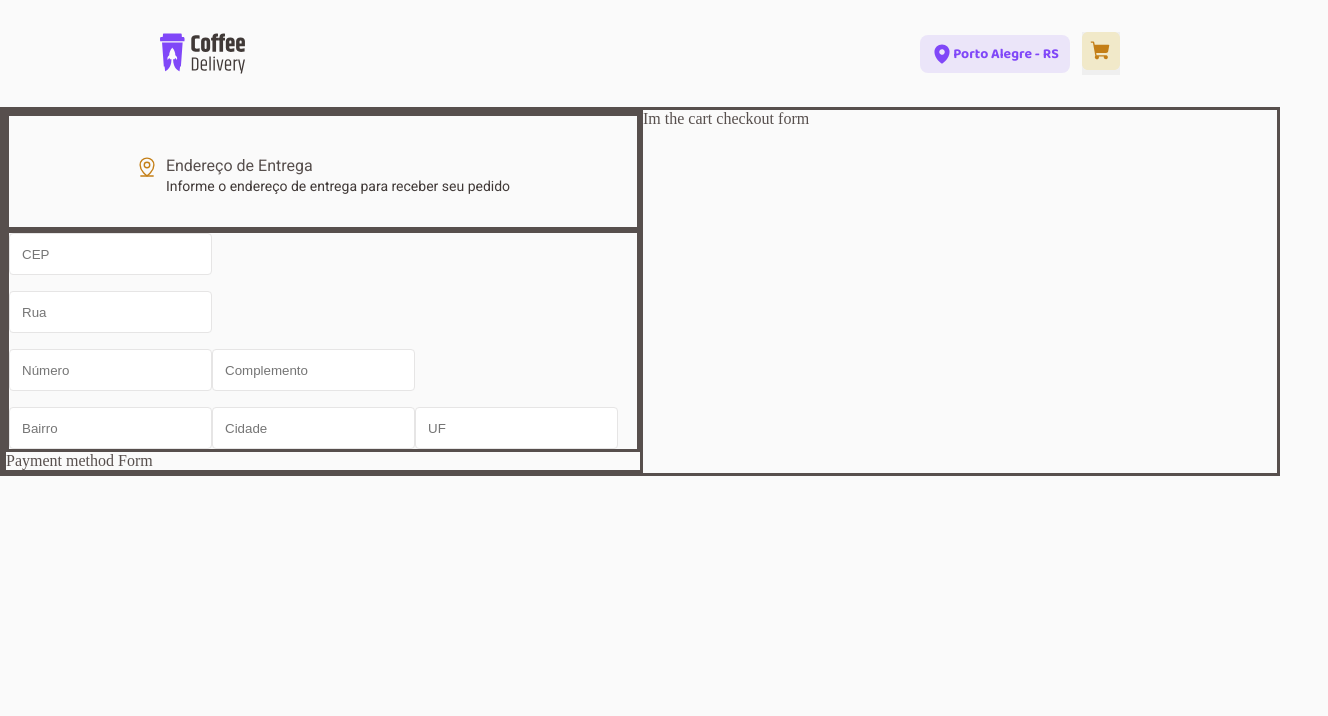
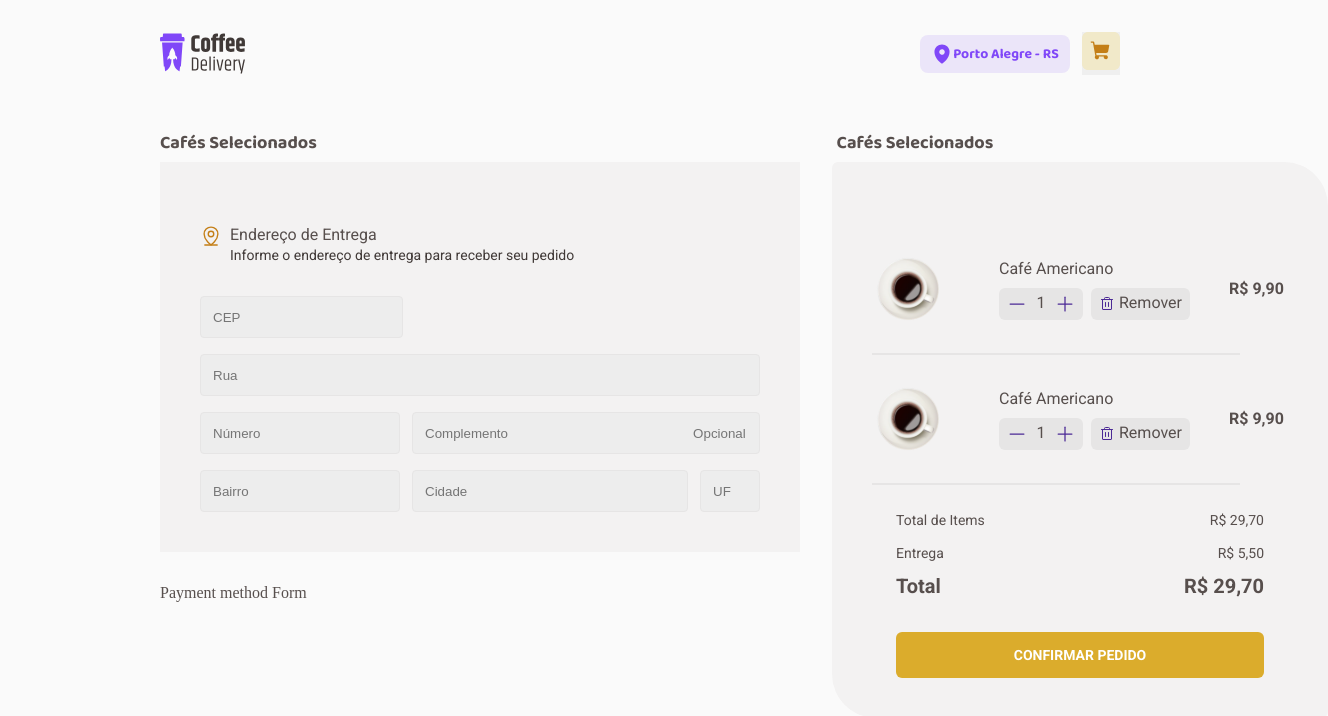
Before and after one commit to TrillesP/Cypress-Store-Automation, a React (Vite) app: page /checkout in a window 1280 px wide. Shown: the top 716 px of the page, 1328 px wide, since content can reach past the window. Built offline with nearby package versions, Linux system fonts and the light colour scheme.

Commit message:
Added Address and Cart Items components styling.

```diff
--- a/src/pages/Checkout/components/AddressForm/index.tsx
+++ b/src/pages/Checkout/components/AddressForm/index.tsx
@@ -19,6 +19,7 @@ import {
 export function AddressForm() {
   return (
     <FormContainer>
+      <h3>Cafés Selecionados</h3>
       <form action="">
         <AddressInfoContainer>
           <MapPinLine size={22} color={defaultTheme['yellow-dark']} />
@@ -32,7 +33,7 @@ export function AddressForm() {
           <StreetInput placeholder="Rua" />
           <NumberComplementContainer>
             <NumberInput placeholder="Número" />
-            <ComplementInput placeholder="Complemento" />
+            <ComplementInput placeholder="Complemento                                                  Opcional" />
           </NumberComplementContainer>
           <NeighborhoodCityUFContainer>
             <NeighborhoodInput placeholder="Bairro" />
--- a/src/pages/Checkout/components/AddressForm/styles.ts
+++ b/src/pages/Checkout/components/AddressForm/styles.ts
@@ -1,14 +1,32 @@
 import styled from 'styled-components'
 
-export const FormContainer = styled.div``
+export const FormContainer = styled.div`
+  /* border-style: solid; */
+  padding: 40px;
+  gap: 32px;
+  width: 640px;
+  background: ${(props) => props.theme['base-card']};
+  /* margin-left 160px; */
+  h3 {
+    align-items: flex-start;
+    position: relative;
+    top: -70px;
+    left: -40px;
+    font-family: 'Baloo 2';
+    font-style: normal;
+    font-weight: 700;
+    font-size: 18px;
+    line-height: 130%;
+  }
+`
 
 export const AddressInfoContainer = styled.div`
-  border-style: solid;
   display: flex;
   flex-direction: row;
   justify-content: center;
   gap: 8px;
-  padding: 40px 0px 32px 0px;
+  padding: 0px 0px 32px 0px;
+  justify-content: flex-start;
 `
 
 export const AddressLabelContainer = styled.div`
@@ -35,20 +53,16 @@ export const AddressLabelContainer = styled.div`
 `
 
 export const AddressFieldsContainer = styled.div`
-  border-style: solid;
   display: flex;
   flex-direction: column;
   align-items: flex-start;
   gap: 16px;
 `
 
-export const NeighborhoodCityUFContainer = styled.div``
-
-export const NumberComplementContainer = styled.div``
-
 export const BaseInput = styled.input`
   height: 42px;
 
+  background: ${(props) => props.theme['base-input']};
   padding: 12px;
   gap: 4px;
   border: 1px solid #e6e5e5;
@@ -57,14 +71,44 @@ export const BaseInput = styled.input`
 
 export const CEPInput = styled(BaseInput)``
 
-export const StreetInput = styled(BaseInput)``
+export const StreetInput = styled(BaseInput)`
+  width: 35rem;
+`
+export const NumberComplementContainer = styled.div`
+  display: flex;
+  flex-direction: row;
+  align-items: center;
+  padding: 0px;
+  gap: 12px;
+  width: 560px;
+`
 
-export const NumberInput = styled(BaseInput)``
+export const NumberInput = styled(BaseInput)`
+  width: 12.5rem;
+`
 
-export const ComplementInput = styled(BaseInput)``
+export const ComplementInput = styled(BaseInput)`
+  width: 348px;
+`
+export const NeighborhoodCityUFContainer = styled.div`
+  display: flex;
+  flex-direction: row;
+  align-items: center;
+  padding: 0px;
+  gap: 12px;
 
-export const NeighborhoodInput = styled(BaseInput)``
+  width: 560px;
+  height: 42px;
+`
 
-export const CityInput = styled(BaseInput)``
+export const NeighborhoodInput = styled(BaseInput)`
+  width: 12.5rem;
+`
 
-export const UFInput = styled(BaseInput)``
+export const CityInput = styled(BaseInput)`
+  width: 17.25rem;
+`
+
+export const UFInput = styled(BaseInput)`
+  width: 3.75rem;
+`
--- /dev/null
+++ b/src/pages/Checkout/components/CartCheckoutForm/components/CartItem/index.tsx
@@ -0,0 +1,44 @@
+import { Minus, Plus, Trash } from 'phosphor-react'
+import { defaultTheme } from '../../../../../../styles/themes/default'
+import {
+  AddAndRemoveCounter,
+  CartItemContainer,
+  CartItemWrapper,
+  CoffeeActionsContainer,
+  CoffeeDetailContainer,
+  CoffeePrice,
+  RemoveFromCartButton,
+  Separator,
+} from './styles'
+
+import coffeeImg from '../../../../../../assets/Coffees/Type=Americano.svg'
+
+export function CartItem() {
+  return (
+    <CartItemWrapper>
+      <CartItemContainer>
+        <img src={coffeeImg} alt="" />
+        <CoffeeDetailContainer>
+          <span> Café Americano </span>
+          <CoffeeActionsContainer>
+            <AddAndRemoveCounter>
+              <button>
+                <Minus color={defaultTheme['purple-dark']} />
+              </button>
+              <span> 1 </span>
+              <button>
+                <Plus color={defaultTheme['purple-dark']} />
+              </button>
+            </AddAndRemoveCounter>
+            <RemoveFromCartButton>
+              <Trash size={16} color={defaultTheme['purple-dark']} />
+              <span> Remover </span>
+            </RemoveFromCartButton>
+          </CoffeeActionsContainer>
+        </CoffeeDetailContainer>
+        <CoffeePrice> R$ 9,90 </CoffeePrice>
+      </CartItemContainer>
+      <Separator></Separator>
+    </CartItemWrapper>
+  )
+}
--- /dev/null
+++ b/src/pages/Checkout/components/CartCheckoutForm/components/CartItem/styles.tsx
@@ -0,0 +1,117 @@
+import styled from 'styled-components'
+
+export const CartItemWrapper = styled.div``
+
+export const CartItemContainer = styled.div`
+  /* border-style: solid; */
+  display: flex;
+
+  flex-direction: row;
+  justify-content: space-between;
+  align-items: center;
+  padding: 8px 4px;
+  gap: 59px;
+  img {
+    width: 64px;
+    height: 64px;
+  }
+`
+
+export const Separator = styled.div`
+  border: 1px solid #e6e5e5;
+  width: 368px;
+  margin-top: 24px;
+`
+
+export const CoffeeDetailContainer = styled.div`
+  display: flex;
+  flex-direction: column;
+  align-items: flex-start;
+  padding: 0px;
+  gap: 8px;
+
+  font-family: 'Roboto';
+  font-style: normal;
+  font-weight: 400;
+  font-size: 16px;
+  line-height: 130%;
+  /* border-style: solid; */
+`
+
+export const CoffeeActionsContainer = styled.div`
+  display: flex;
+  flex-direction: row;
+  align-items: center;
+  padding: 0px;
+  gap: 8px;
+
+  width: 171px;
+  height: 32px;
+  button {
+    display: flex;
+    flex-direction: column;
+  }
+`
+
+export const AddAndRemoveCounter = styled.div`
+  display: flex;
+  flex-direction: row;
+  justify-content: space-between;
+  align-items: center;
+
+  padding: 8px;
+  gap: 4px;
+  background: ${(props) => props.theme['base-button']};
+  border-radius: 6px;
+
+  height: 32px;
+
+  button {
+    background: ${(props) => props.theme['base-button']};
+    border-style: none;
+    &:hover {
+      cursor: pointer;
+    }
+  }
+  span {
+    width: 1.25rem;
+    height: 1.3125rem;
+    font-family: 'Roboto';
+    font-weight: 400;
+    font-size: 16px;
+    line-height: 130%;
+    text-align: center;
+  }
+`
+
+export const RemoveFromCartButton = styled.div`
+  display: flex;
+  flex-direction: row;
+  width: 5.6875rem;
+  justify-content: center;
+  align-items: center;
+  padding: 0px 8px 0px 8px;
+  gap: 4px;
+  background: ${(props) => props.theme['base-button']};
+  border-radius: 6px;
+  /* border-style: solid; */
+
+  width: 150px;
+  height: 32px;
+  &:hover {
+    cursor: pointer;
+  }
+`
+
+export const CoffeePrice = styled.span`
+  width: 55px;
+  font-family: 'Roboto';
+  font-style: normal;
+  font-weight: 700;
+  font-size: 16px;
+  line-height: 130%;
+
+  display: flex;
+  align-items: center;
+  text-align: right;
+`
--- a/src/pages/Checkout/components/CartCheckoutForm/index.tsx
+++ b/src/pages/Checkout/components/CartCheckoutForm/index.tsx
@@ -1,3 +1,37 @@
+import {
+  BasePricingContainer,
+  CartCheckoutContainer,
+  ConfirmOrderButton,
+  DeliveryPriceContainer,
+  GrandTotalPriceContainer,
+  PricingContainer,
+  TotalItemsPriceContainer,
+} from './styles'
+
+import { defaultTheme } from '../../../../styles/themes/default'
+import { CartItem } from './components/CartItem'
+
 export function CartCheckoutForm() {
-  return <div>Im the cart checkout form</div>
+  return (
+    <CartCheckoutContainer>
+      <h3>Cafés Selecionados</h3>
+      <CartItem />
+      <CartItem />
+      <PricingContainer>
+        <BasePricingContainer>
+          <label htmlFor="">Total de Items</label>
+          <span> R$ 29,70</span>
+        </BasePricingContainer>
+        <BasePricingContainer>
+          <label htmlFor="">Entrega</label>
+          <span> R$ 5,50</span>
+        </BasePricingContainer>
+        <GrandTotalPriceContainer>
+          <label htmlFor="">Total</label>
+          <span> R$ 29,70</span>
+        </GrandTotalPriceContainer>
+      </PricingContainer>
+      <ConfirmOrderButton> Confirmar Pedido </ConfirmOrderButton>
+    </CartCheckoutContainer>
+  )
 }
--- a/src/pages/Checkout/components/CartCheckoutForm/styles.ts
+++ b/src/pages/Checkout/components/CartCheckoutForm/styles.ts
@@ -0,0 +1,82 @@
+import styled from 'styled-components'
+
+export const CartCheckoutContainer = styled.div`
+  top: -100px;
+  h3 {
+    align-items: flex-start;
+    position: relative;
+    top: -70px;
+    left: -165px;
+    font-family: 'Baloo 2';
+    font-style: normal;
+    font-weight: 700;
+    font-size: 18px;
+    line-height: 130%;
+  }
+
+  display: flex;
+  flex-direction: column;
+  /* justify-content: space-between; */
+  /* min-width: 448px; */
+  align-items: center;
+  background-color: ${(props) => props.theme['base-card']};
+  padding: 2.5rem;
+  margin-left: 2rem;
+  margin-right: 10rem;
+  border-radius: 0.375rem 2.75rem;
+  gap: 1.5rem;
+`
+
+export const ConfirmOrderButton = styled.button`
+  display: flex;
+  flex-direction: row;
+  justify-content: center;
+  align-items: center;
+  padding: 0.75rem 0.5rem;
+  gap: 0.25rem;
+
+  width: 23rem;
+  height: 2.875rem;
+  border-style: none;
+  border-radius: 6px;
+  background: ${(props) => props.theme.yellow};
+  color: white;
+
+  font-family: 'Roboto';
+  font-style: normal;
+  font-weight: 700;
+  font-size: 0.875rem;
+  line-height: 160%;
+
+  text-transform: uppercase;
+`
+export const BasePricingContainer = styled.div`
+  display: flex;
+  /* border-style: solid; */
+  flex-direction: row;
+  justify-content: space-between;
+  width: 368px;
+  height: 21px;
+  align-items: center;
+  padding: 0px;
+  gap: 8px;
+  margin-bottom: 12px;
+
+  font-family: 'Roboto';
+  font-style: normal;
+
+  font-size: 14px;
+  line-height: 130%;
+`
+
+export const PricingContainer = styled.div``
+
+// export const TotalItemsPriceContainer = styled.div``
+// export const DeliveryPriceContainer = styled.div``
+export const GrandTotalPriceContainer = styled(BasePricingContainer)`
+  font-family: 'Roboto';
+  font-style: normal;
+  font-weight: bold;
+  font-size: 20px;
+  line-height: 130%;
+`
--- a/src/pages/Checkout/components/PaymentMethodForm/index.tsx
+++ b/src/pages/Checkout/components/PaymentMethodForm/index.tsx
@@ -1,3 +1,5 @@
+import { PaymentMethodContainer } from './styles'
+
 export function PaymentMethodForm() {
-  return <div>Payment method Form</div>
+  return <PaymentMethodContainer> Payment method Form</PaymentMethodContainer>
 }
--- a/src/pages/Checkout/components/PaymentMethodForm/styles.ts
+++ b/src/pages/Checkout/components/PaymentMethodForm/styles.ts
@@ -0,0 +1,5 @@
+import styled from 'styled-components'
+
+export const PaymentMethodContainer = styled.div`
+  margin-top: 32px;
+`
--- a/src/pages/Checkout/styles.ts
+++ b/src/pages/Checkout/styles.ts
@@ -3,11 +3,9 @@ import styled from 'styled-components'
 export const MainCheckoutContainer = styled.div`
   display: flex;
   flex-direction: row;
+  margin: 55px 160px 0px 160px;
   /* height: 100%; */
-  border-style: solid;
+  /* border-style: solid; */
 `
 
-export const OrderDetailContainer = styled.div`
-  border-style: solid;
-  width: 640px;
-`
+export const OrderDetailContainer = styled.div``
--- a/src/pages/Home/components/CoffeeCard/index.tsx
+++ b/src/pages/Home/components/CoffeeCard/index.tsx
@@ -8,8 +8,9 @@ import {
   CoffeePrice,
 } from './styles'
 import Americano from '../../../../assets/Coffees/Type=Americano.svg'
-import { Minus, Plus, ShoppingCart } from 'phosphor-react'
+import { Minus, Plus, ShoppingCart, Trash } from 'phosphor-react'
 import { defaultTheme } from '../../../../styles/themes/default'
+import { RemoveFromCartButton } from '../../../Checkout/components/CartCheckoutForm/styles'
 
 export function CoffeeCard() {
   return (
```
